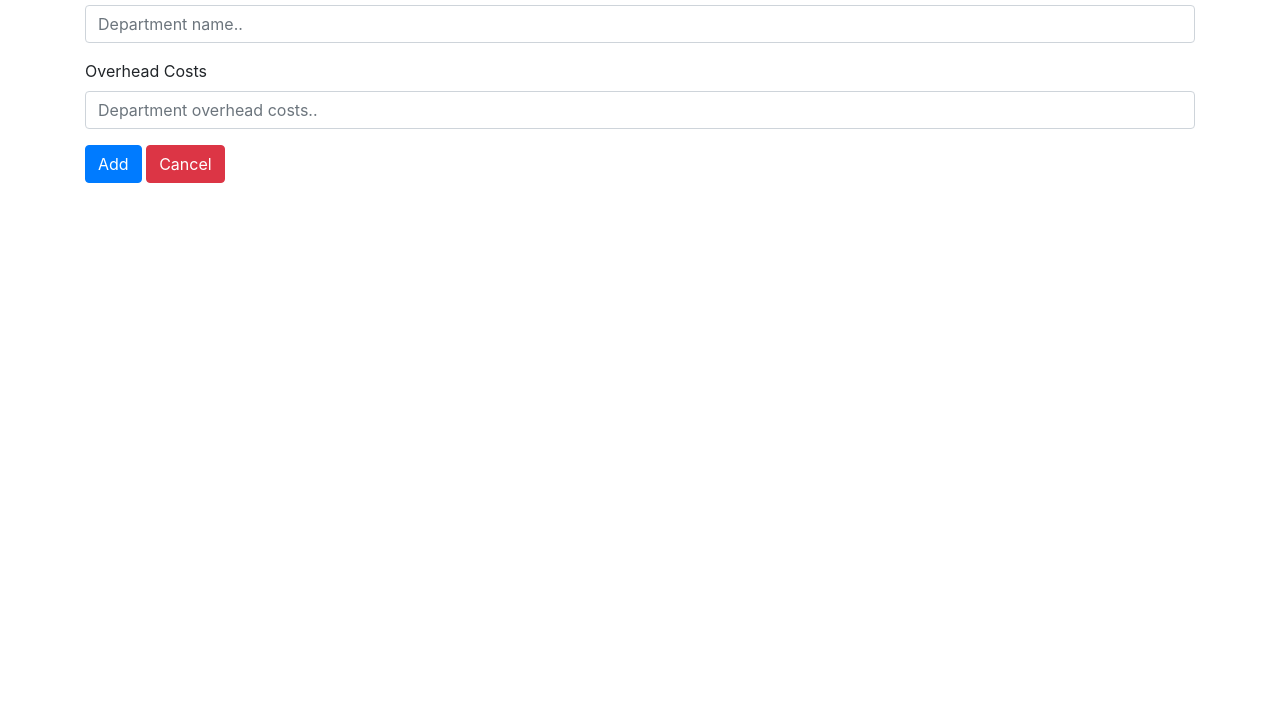
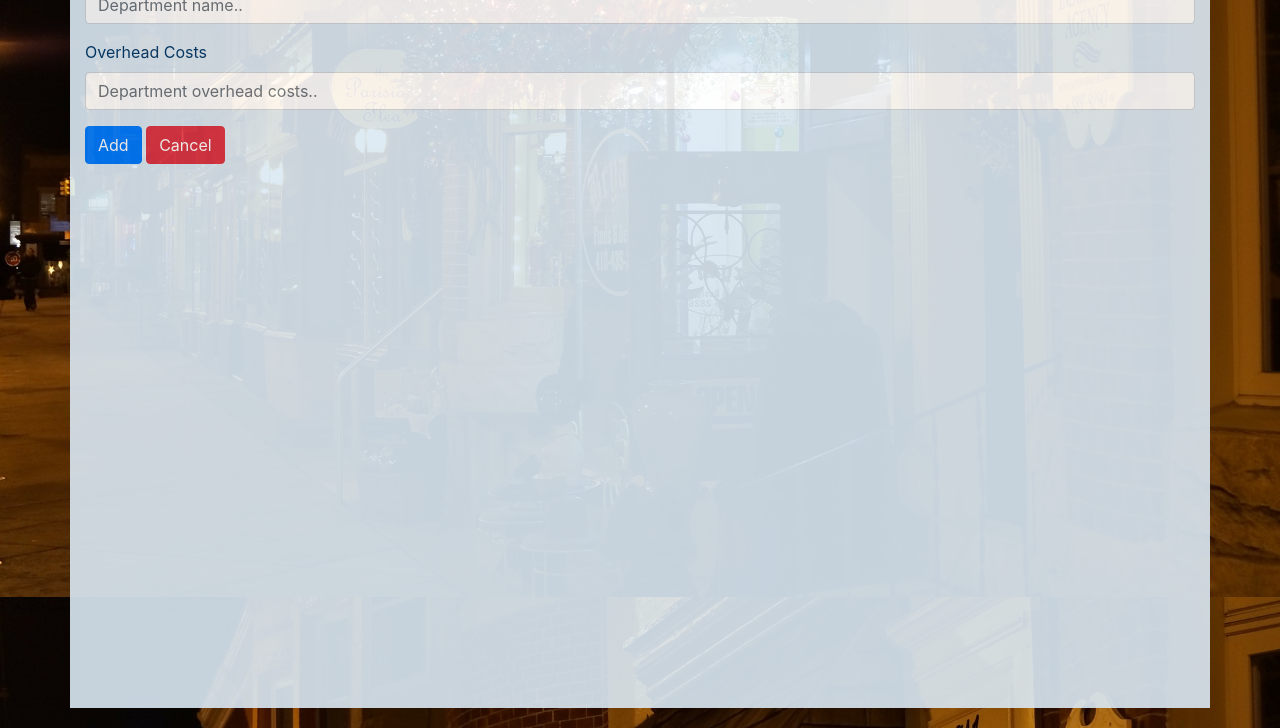
Before and after one commit to pensadotech/bamazonStore, a website: page public/departments/deptAdd.html in a window 1280 px wide. Shown: the part 253-981 px from the top of the page. Before the commit the page ends 800 px from the top, so only its background shows below. Drawn offline with nearby package versions, Linux system fonts and the light colour scheme.

Commit message:
missing CSS rerenence

```diff
--- a/public/departments/deptAdd.html
+++ b/public/departments/deptAdd.html
@@ -12,6 +12,7 @@
     crossorigin='anonymous'>
   <link rel='stylesheet' href='https://use.fontawesome.com/releases/v5.4.2/css/all.css' integrity='sha384-/rXc/GQVaYpyDdyxK+ecHPVYJSN9bmVFBvjA/9eOB+pb3F2w2N6fc5qB9Ew5yIns'
     crossorigin='anonymous'>
+    <link rel="stylesheet" href="../css/app.css">
 </head>
 
 <body>
```
